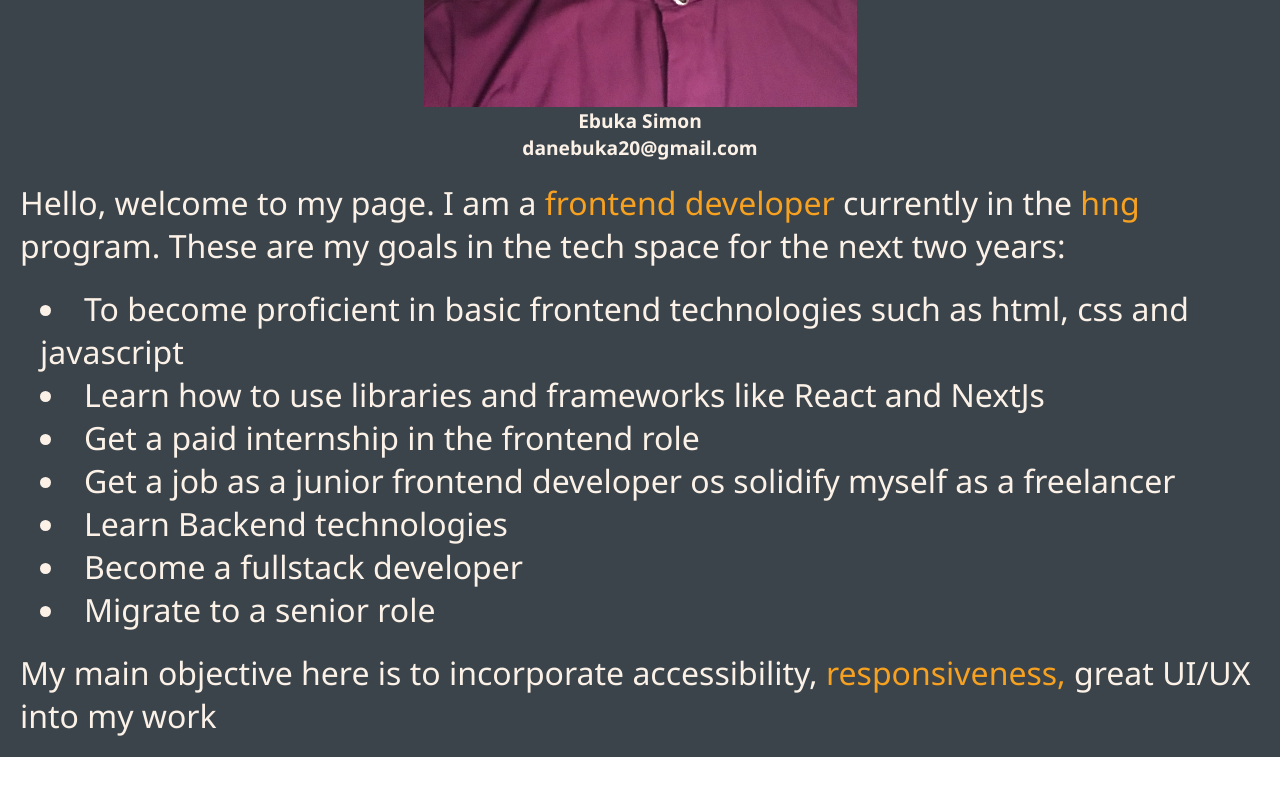
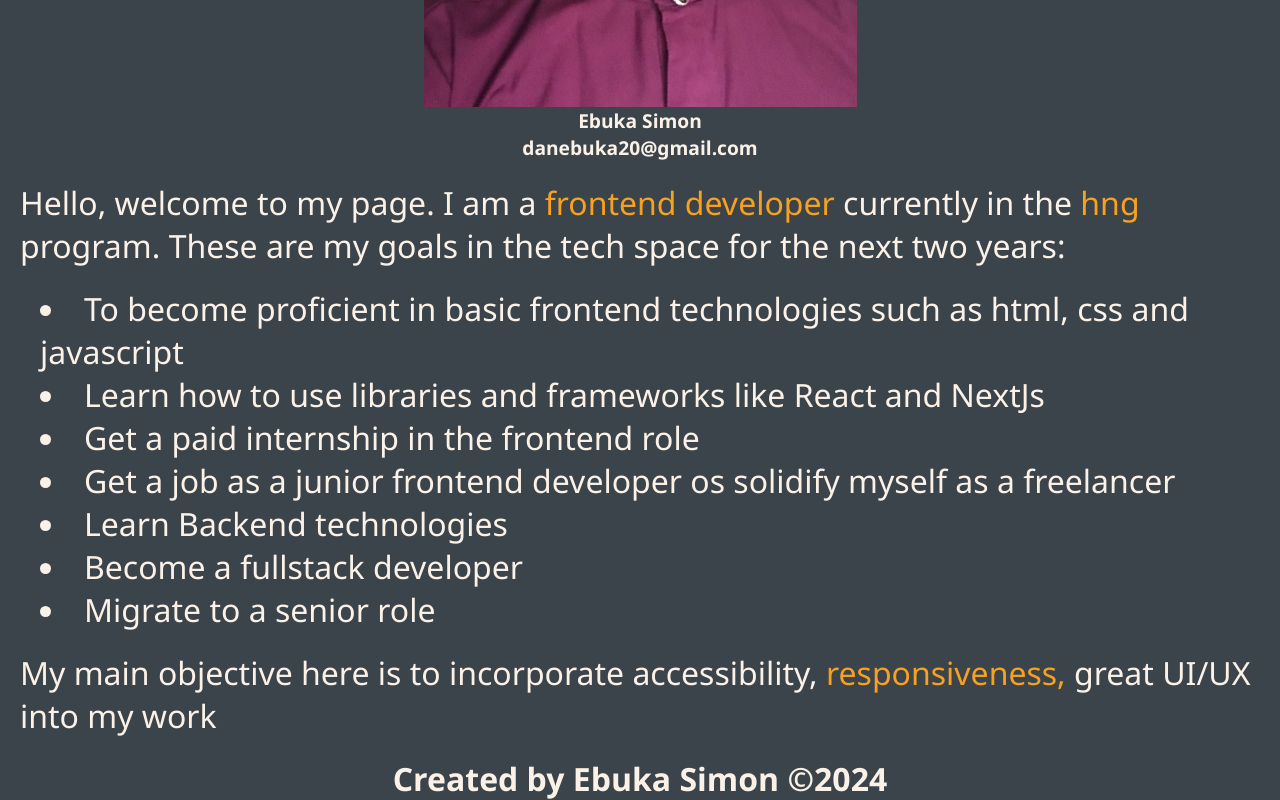
Before and after one commit to cEbuka/hng_stage_one_task, a plain HTML site: page index.html in a window 1280 px wide. Shown: the part 523-1323 px from the top of the page. Before the commit the page ends 1280 px from the top, so only its background shows below. Drawn offline with Linux system fonts and the light colour scheme.

Commit message:
more finishing

```diff
--- a/index.html
+++ b/index.html
@@ -58,6 +58,7 @@
         </p>
       </div>
     </section>
+    <h1 class="copyright">Created by Ebuka Simon &copy;2024</h1>
     <script src="index.js"></script>
   </body>
 </html>
--- a/styles/index.css
+++ b/styles/index.css
@@ -53,3 +53,13 @@ a:link {
 p {
     width: 100%;
 }
+
+.copyright {
+    background: var(--arsenic);
+    color: var(--winter);
+    display: flex;
+    align-items: center;
+    justify-content: center;
+    font-family: var(--segoe);
+    font-size: var(--medium);
+}
```
